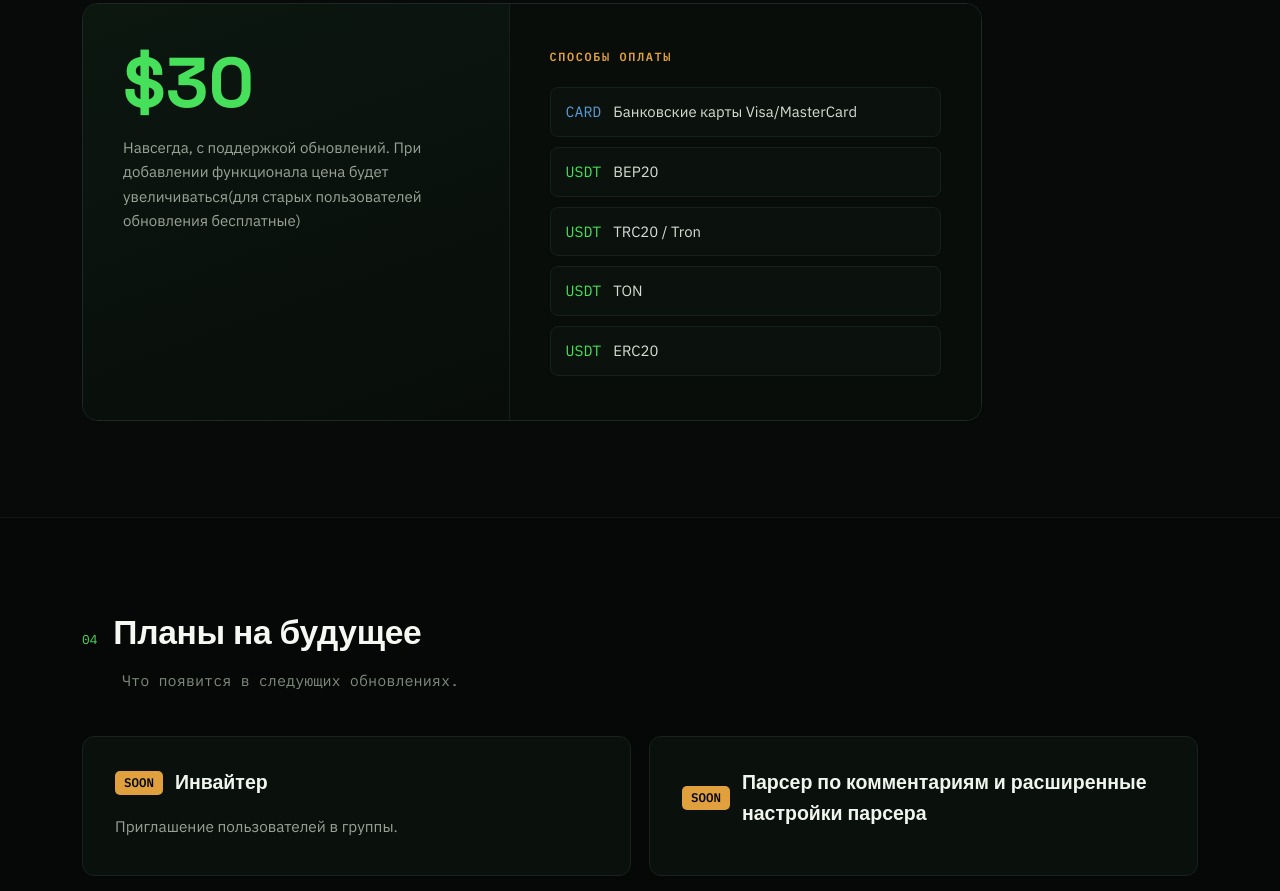
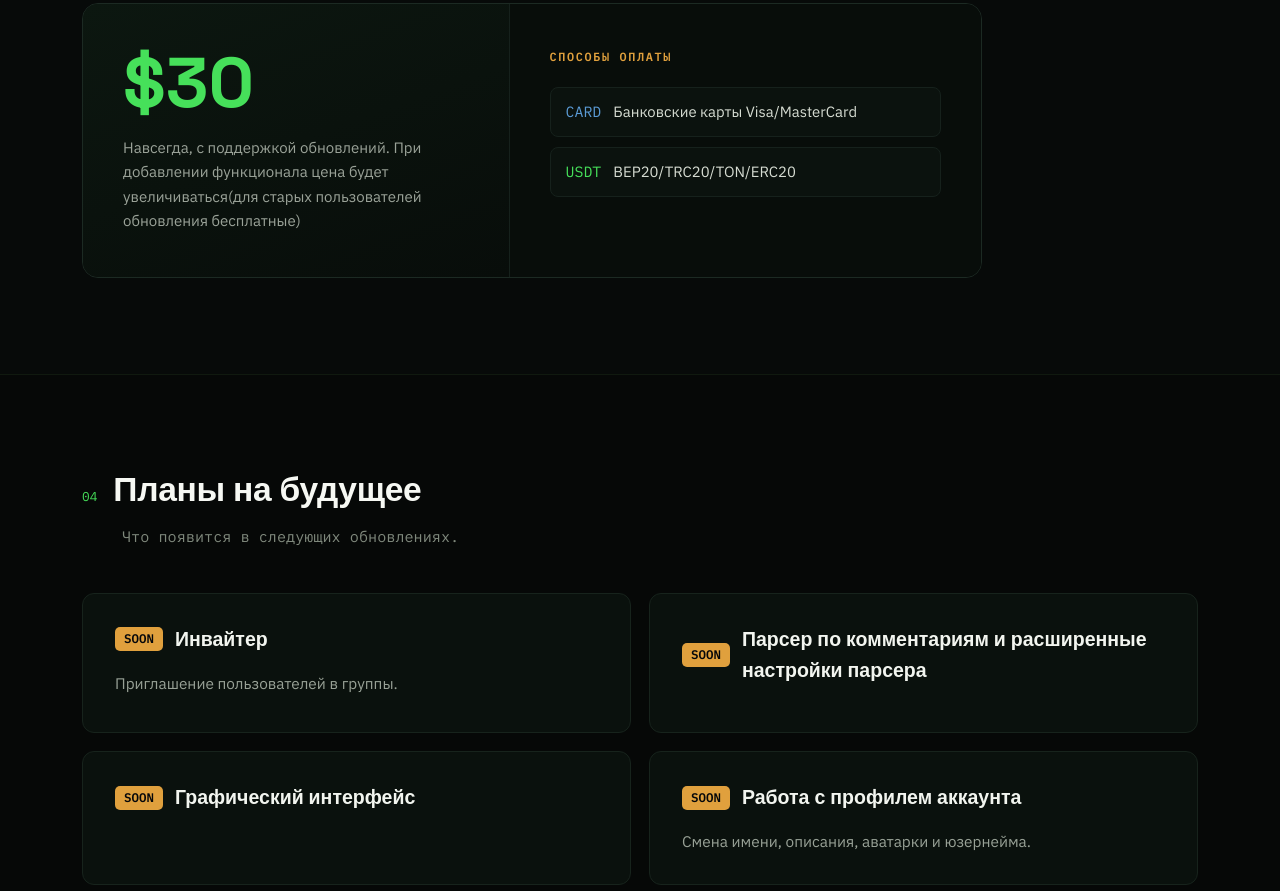
Before and after one commit to Lozhono/info, a plain HTML site: page index.html in a window 1280 px wide. Shown: the part 2480-3371 px from the top of the page. Drawn offline with Linux system fonts and the light colour scheme.

Commit message:
Update index.html

```diff
--- a/index.html
+++ b/index.html
@@ -214,10 +214,8 @@
           <p class="pricing-pay-label">Способы оплаты</p>
           <ul class="pricing-pay-list">
             <li><span class="tag tag-blue">CARD</span>Банковские карты Visa/MasterCard</li>
-            <li><span class="tag">USDT</span>BEP20</li>
-            <li><span class="tag">USDT</span>TRC20 / Tron</li>
-            <li><span class="tag">USDT</span>TON</li>
-            <li><span class="tag">USDT</span>ERC20</li>
+            <li><span class="tag">USDT</span>BEP20/TRC20/TON/ERC20</li>
+
           </ul>
         </div>
       </div>
```
